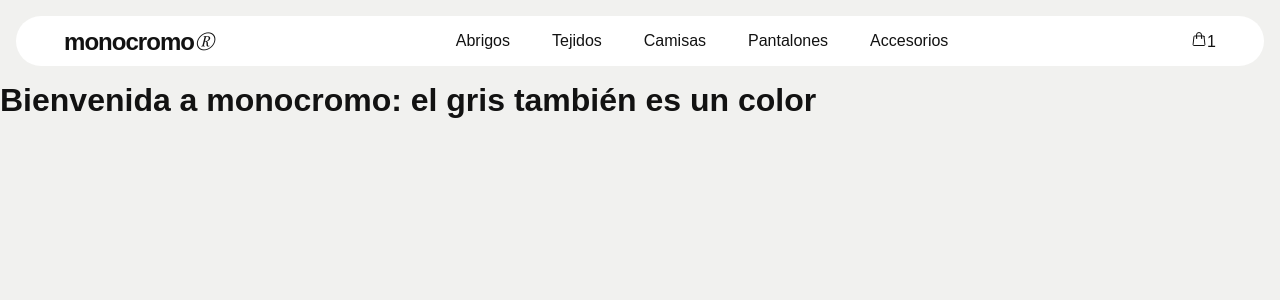
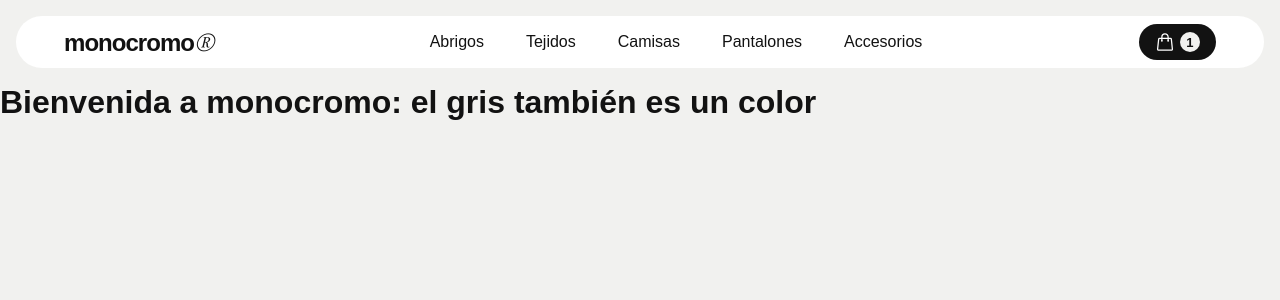
Before and after one commit to ceg1907/monocromo-ecommerce, a React (Vite) app: page / in a window 1280 px wide. Shown: the top 300 px of the page. Built offline with nearby package versions, Linux system fonts and the light colour scheme.

Commit message:
style: agregar estilos del CartWidget

```diff
--- /dev/null
+++ b/src/components/CartWidget/CartWidget.css
@@ -0,0 +1,27 @@
+/* carrito de compras */
+
+.box-carrito {
+    display: flex;
+    flex-direction: row;
+    align-items: center;
+    background-color: var(--color-texto);
+    color: var(--color-superficie);
+    padding: 8px 16px;
+    border-radius: 2rem;
+    font-size: 20px;
+    gap: 5px;
+}
+.box-carrito .contador-carrito {
+    display: flex;
+    align-items: center;
+    justify-content: center;
+    font-size: 13px;
+    font-weight: 700;
+    width: 20px;
+    height: 20px;
+    padding: 1px;
+    background-color: var(--color-fondo);
+
+    color: var(--color-texto);
+    border-radius: 100%;
+}
--- a/src/components/CartWidget/CartWidget.jsx
+++ b/src/components/CartWidget/CartWidget.jsx
@@ -1,12 +1,13 @@
+import './CartWidget.css';
 import { HiOutlineShoppingBag } from 'react-icons/hi2';
 
 function CartWidget() {
-  return (
-    <div>
-      <HiOutlineShoppingBag />
-      <span>1</span>
-    </div>
-  );
+    return (
+        <div className='box-carrito'>
+            <HiOutlineShoppingBag />
+            <span className='contador-carrito'>1</span>
+        </div>
+    );
 }
 
 export default CartWidget;
--- a/src/components/Navbar/Navbar.css
+++ b/src/components/Navbar/Navbar.css
@@ -20,7 +20,6 @@
 .box-header ul li {
     list-style: none;
     text-transform: capitalize;
-
 }
 
 .indice-header {
@@ -28,13 +27,11 @@
     border-radius: 2rem;
     display: inline-block;
     transition: all 0.3s;
-
 }
 
 .indice-header:hover {
     background-color: var(--color-fondo-suave);
 }
-
 
 .box-header a {
     text-decoration: none;
@@ -54,5 +51,4 @@
     font-family: var(--fuente-destacada);
     font-style: italic;
     font-weight: normal;
-
 }
```
